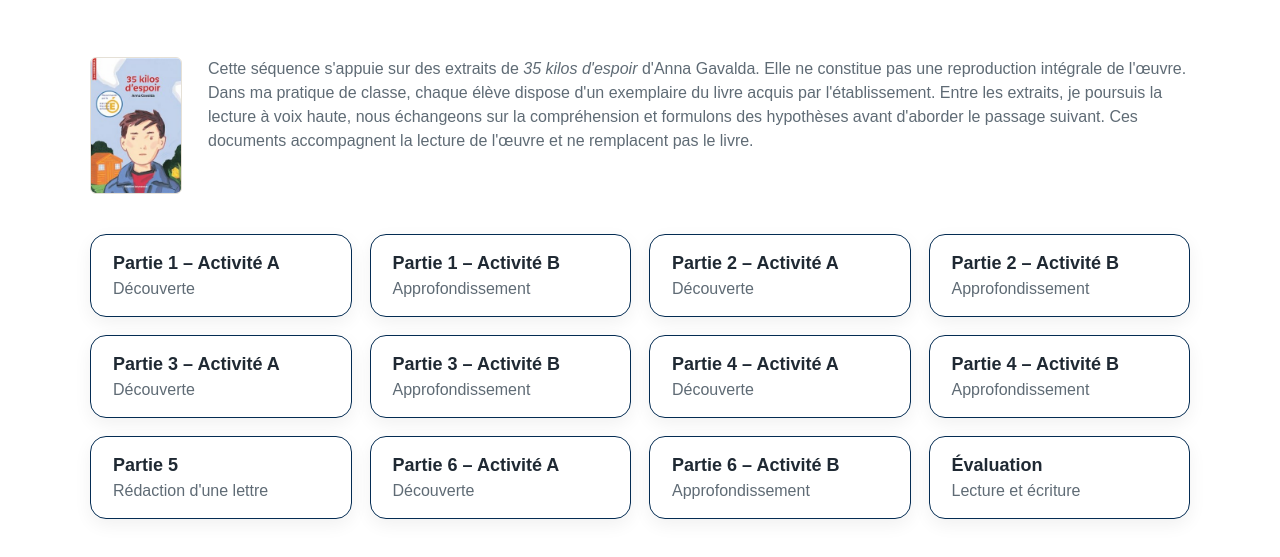
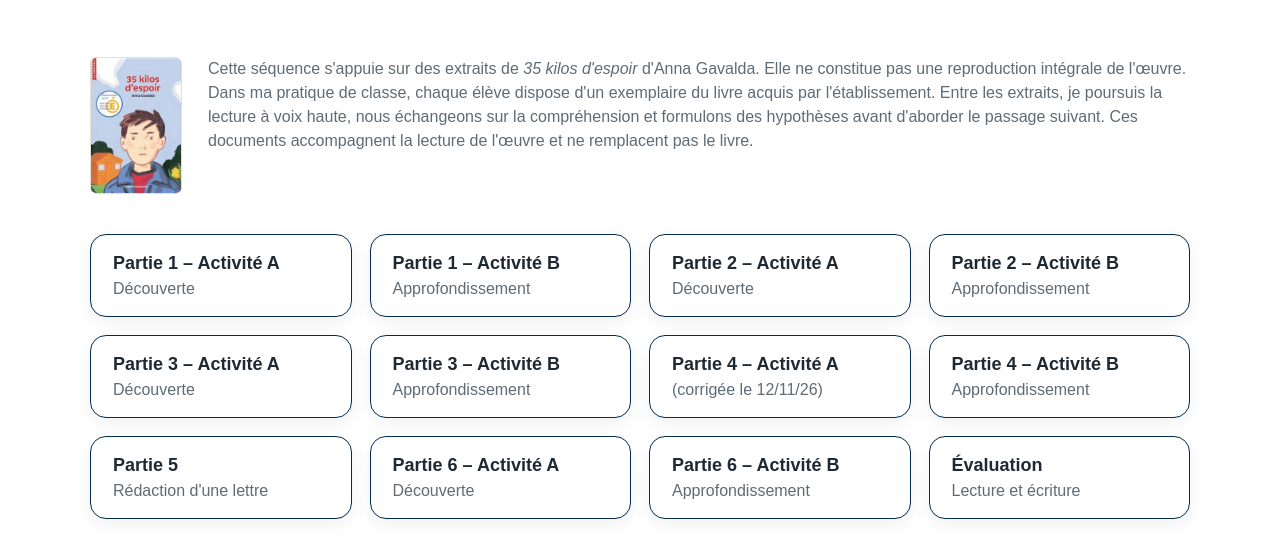
Before and after one commit to cedricguyot/ressources-segpa, a plain HTML site: page 35kilos.html in a window 1280 px wide. Shown: the part 125-682 px from the top of the page. Drawn offline with Linux system fonts and the light colour scheme.

Commit message:
corrigé35kilospartie4A

```diff
--- a/35kilos.html
+++ b/35kilos.html
@@ -59,7 +59,7 @@
 </a>
 <a class="pdf" href="pdf/francais5e/35kilos/04a-35kilos.pdf" target="_blank">
 <strong>Partie 4 – Activité A</strong>
-<span>Découverte</span>
+<span>(corrigée le 12/11/26)</span>
 </a>
 <a class="pdf" href="pdf/francais5e/35kilos/04b-35kilos.pdf" target="_blank">
 <strong>Partie 4 – Activité B</strong>
```
